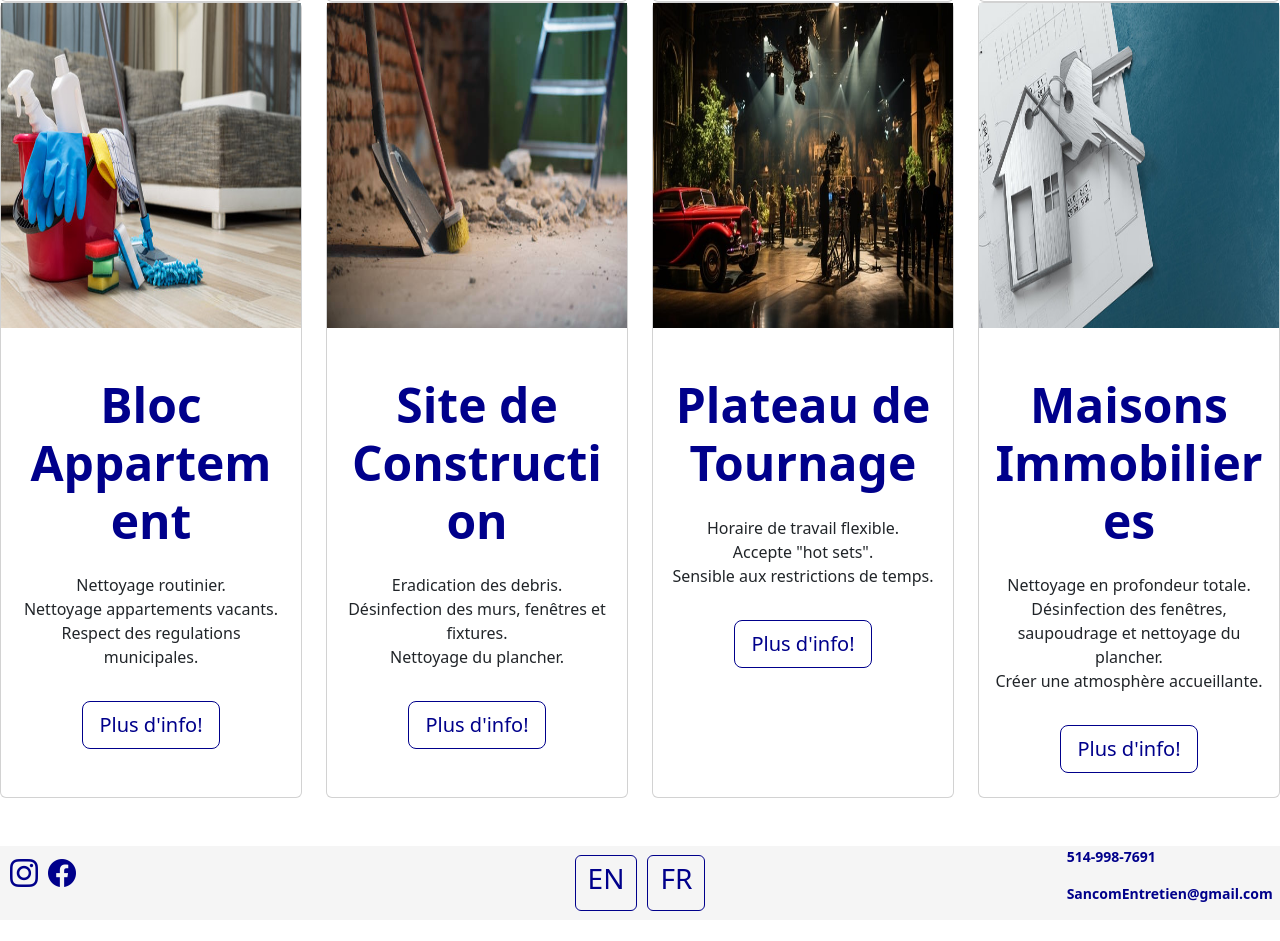
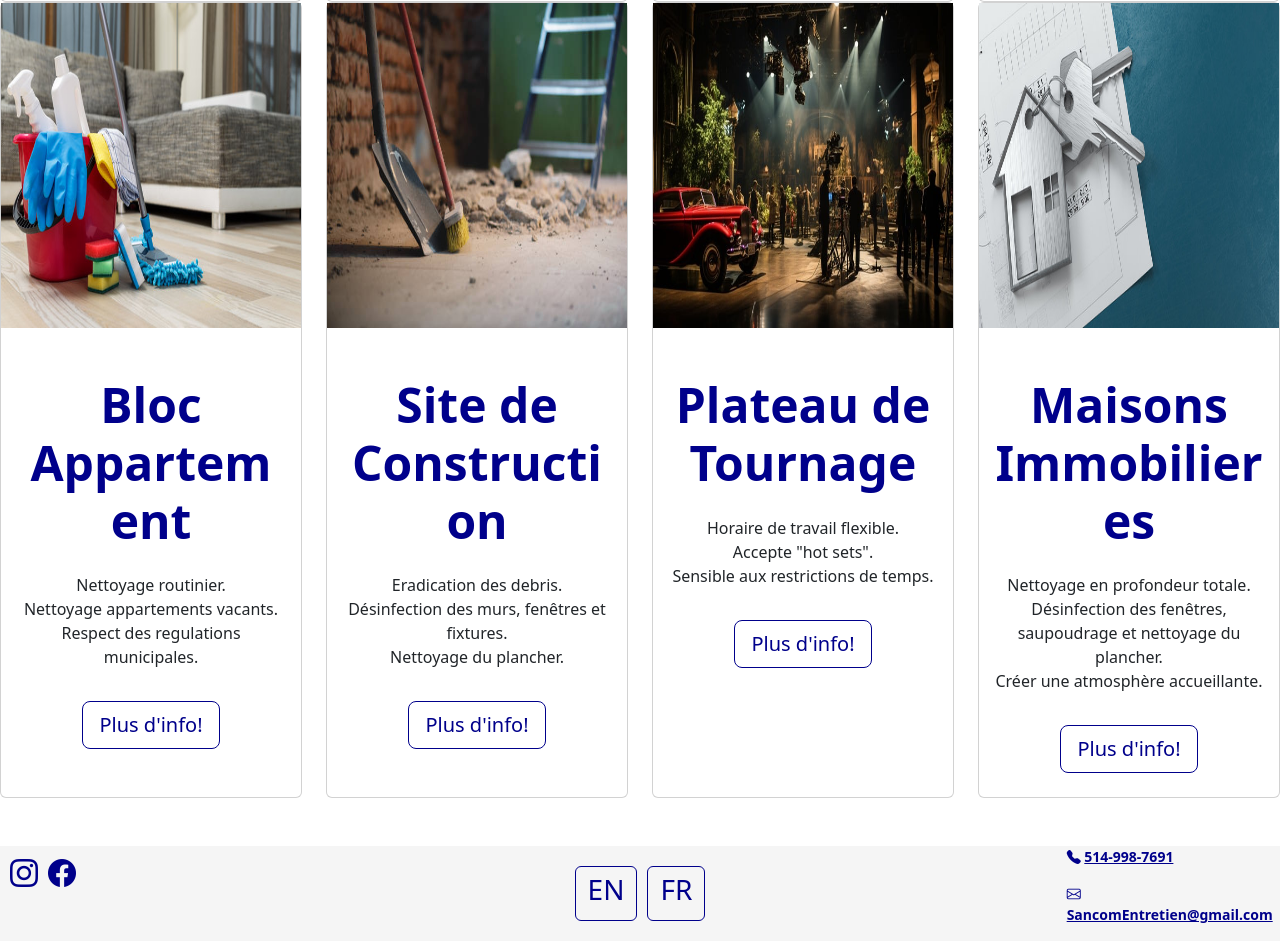
Before and after one commit to SancomEntretienInc/FullWebsite, a plain HTML site: page index_fr.html in a window 1280 px wide. Shown: the part 1201-2142 px from the top of the page. Before the commit the page ends 2121 px from the top, so only its background shows below. Drawn offline with nearby package versions, Linux system fonts and the light colour scheme; files whose address does not match are found by name.

Commit message:
Update index_fr.html

```diff
--- a/index_fr.html
+++ b/index_fr.html
@@ -214,8 +214,8 @@
                 </div>
                 <div class="contact-info-container">
                     <div class="contact-info">
-                        <p><b>514-998-7691</b></p>
-                        <p><b>SancomEntretien@gmail.com</b></p>
+                        <p><i class="bi bi-telephone-fill">   </i><a class="tel-numb" href="tel:+5149987691"><b>514-998-7691</b></a></p>
+                        <p><i class="bi bi-envelope">   </i><a class="mail-link" href="mailto:SancomEntretien@gmail.com"><b>SancomEntretien@gmail.com</b></a></p>
                     </div>
                 </div>
             </div>
```
